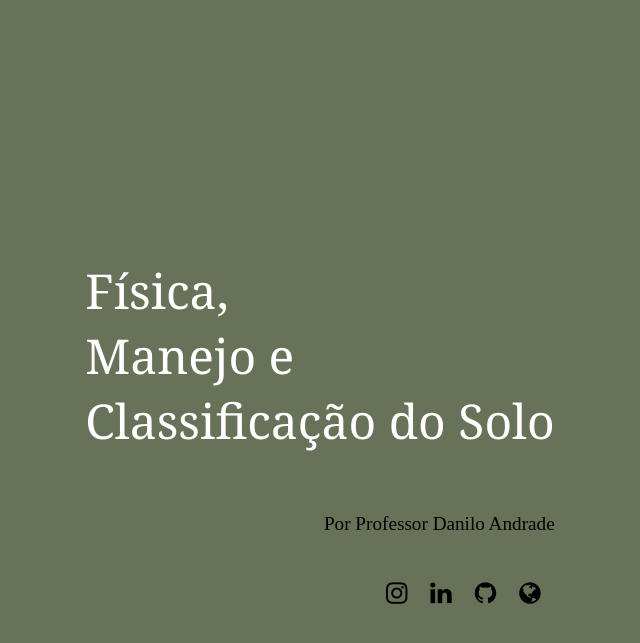
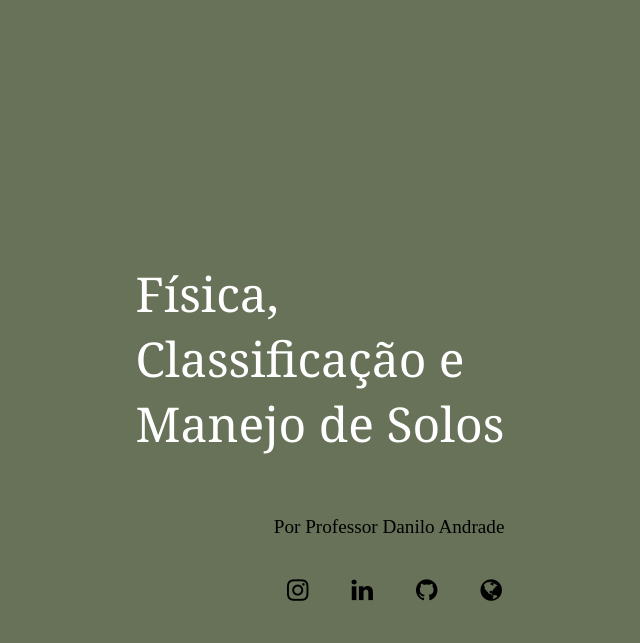
Before and after one commit to daniloasdotcom/Fisica-Manejo-e-Classificao-do-Solo, a Jekyll site: the page built from index.markdown, in a window 1280 px wide. Shown: the top 643 px of the page, without its empty margins (320-960 px from the left). Built offline with Jekyll 4.4.1, drawn with Linux system fonts in a browser that asks for light colours.

Commit message:
atualização0611

```diff
--- a/_layouts/index.html
+++ b/_layouts/index.html
@@ -31,14 +31,14 @@
             <nav><a href="link3_para_fisica">Notas</a></nav>
         </div>
 
-        <p><span class="collapsible" onclick="toggleCollapsible('manejo')">Manejo e</span></p>
+        <p><span class="collapsible" onclick="toggleCollapsible('manejo')">Classificação e</span></p>
         <div id="manejo-collapsible" class="collapsible-content">
             <nav><a href="link1_para_fisica">Opção 1</a></nav>
             <nav><a href="link2_para_fisica">Opção 2</a></nav>
             <nav><a href="link3_para_fisica">Opção 3</a></nav>
         </div>
 
-        <p><span class="collapsible" onclick="toggleCollapsible('classificacao')">Classificação do Solo</span></p>
+        <p><span class="collapsible" onclick="toggleCollapsible('classificacao')">Manejo de Solos</span></p>
         <div id="classificacao-collapsible" class="collapsible-content">
             <nav><a href="link1_para_fisica">Opção 1</a></nav>
             <nav><a href="link2_para_fisica">Opção 2</a></nav>
--- a/css/style.css
+++ b/css/style.css
@@ -19,6 +19,8 @@ body {
 .header p {
     font-size: 3em;
     margin: 0;
+    padding-left: 20px;
+    padding-right: 20px;
 }
 
 .header p a {
@@ -60,7 +62,9 @@ body {
 
 .collapsible-content nav {
     background-color: #687259;
-    padding: 10px;
+    padding-left: 30px;
+    padding-top: 10px;
+    padding-bottom: 10px;
     margin:0px 0;
     font-family: 'Georgia', serif; /* Fonte elegante para os links. */
 }
@@ -71,7 +75,7 @@ body {
 }
 
 .collapsible-content a:hover {
-    color: black; /* Cor da fonte ao passar o mouse (tom amarelado). */
+    color: rgb(17, 8, 8); /* Cor da fonte ao passar o mouse (tom amarelado). */
 }
 
 .active {
@@ -113,9 +117,11 @@ div.socialmidia {
 .fa {
     padding: 0px;
     font-size: 25px;
-    width: 40px;
-    text-align: center;
+    width: 20px;
+    text-align: right;
     text-decoration: none;
+    padding-left: 20px;
+    padding-right: 20px;
 }
 
 .fa:hover {
```
